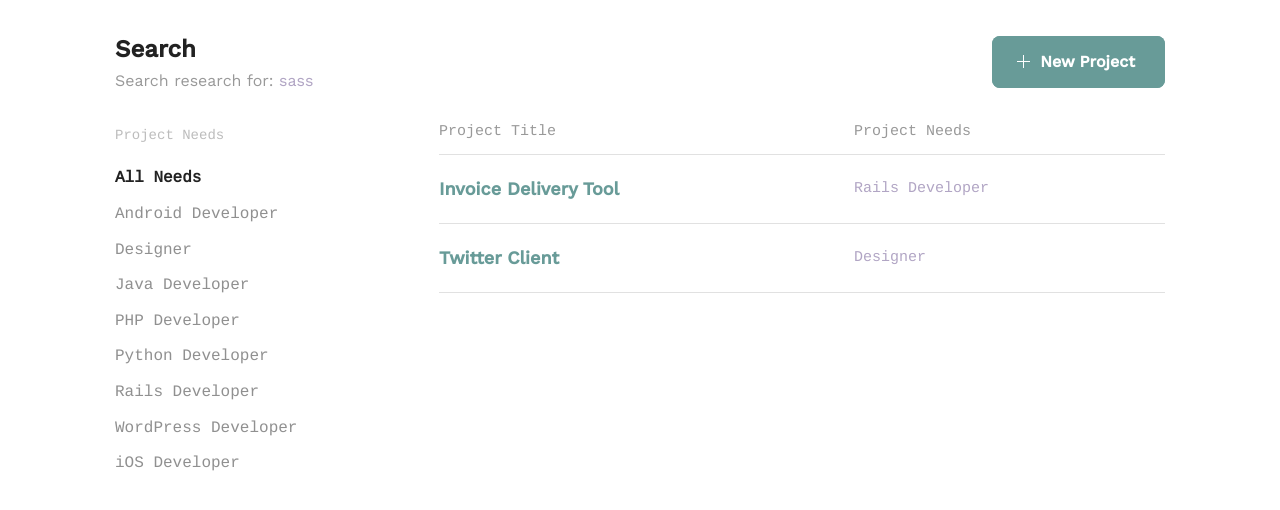
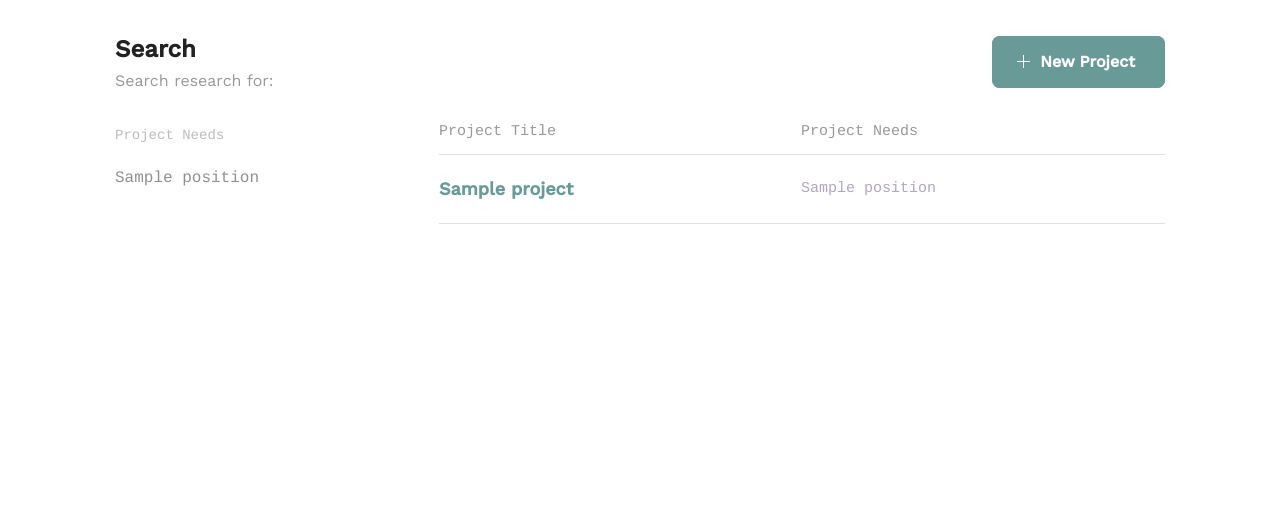
Before and after one commit to hyungmogu/social-team-builder, a Django app: page /search/ in a window 1280 px wide. Shown: the part 91-601 px from the top of the page. Run offline with Django 3.2, Linux system fonts and the light colour scheme; tables that the repository leaves empty hold one stand-in row (values such as "Sample post"); parts of the project's set-up code (start-up, migrations or seed data) failed here and were passed over.

Commit message:
feat: Hook '/search' to view

```diff
--- a/project/assets/css/global.css
+++ b/project/assets/css/global.css
@@ -1606,9 +1606,11 @@
   position: relative;
 }
 /* line 4, ../sass/circle/components/forms.sass */
-.circle--search input {
+.circle--search input,
+.circle--search form {
   margin: 0;
 }
+
 /* line 6, ../sass/circle/components/forms.sass */
 .circle--search button {
   height: 20px;
--- a/project/templates/layout.html
+++ b/project/templates/layout.html
@@ -41,13 +41,15 @@
         </div>
         <div class="circle--fluid--cell circle--fluid--primary">
           <div class="circle--search">
-            <input type="text" placeholder="Search Projects..." />
-            <button>
-              <svg version="1.1" class="search" xmlns="http://www.w3.org/2000/svg" xmlns:xlink="http://www.w3.org/1999/xlink" x="0px" y="0px" viewBox="0 0 12 12" xml:space="preserve">
-                <path d="M12,10.6L8.3,6.9C8.7,6.2,9,5.4,9,4.5C9,2,7,0,4.5,0S0,2,0,4.5S2,9,4.5,9c0.9,0,1.7-0.3,2.4-0.7l3.7,3.7L12,10.6z M2,4.5
-                C2,3.1,3.1,2,4.5,2S7,3.1,7,4.5C7,5.9,5.9,7,4.5,7S2,5.9,2,4.5z"/>
-              </svg>
-            </button>
+            <form action="/search/" method="GET">
+              <input type="text" name="q" placeholder="Search Projects..." />
+              <button type="submit">
+                <svg version="1.1" class="search" xmlns="http://www.w3.org/2000/svg" xmlns:xlink="http://www.w3.org/1999/xlink" x="0px" y="0px" viewBox="0 0 12 12" xml:space="preserve">
+                  <path d="M12,10.6L8.3,6.9C8.7,6.2,9,5.4,9,4.5C9,2,7,0,4.5,0S0,2,0,4.5S2,9,4.5,9c0.9,0,1.7-0.3,2.4-0.7l3.7,3.7L12,10.6z M2,4.5
+                  C2,3.1,3.1,2,4.5,2S7,3.1,7,4.5C7,5.9,5.9,7,4.5,7S2,5.9,2,4.5z"/>
+                </svg>
+              </button>
+            </form>
           </div>
         </div>
         <div class="circle--fluid--cell circle--fluid--secondary">
--- a/project/templates/main/search.html
+++ b/project/templates/main/search.html
@@ -5,7 +5,7 @@
     <div class="circle--page--header circle--fluid">
       <div class="circle--fluid--cell circle--fluid--primary">
         <h2>Search</h2>
-        <p>Search research for: <span class="secondary-label">sass</span></p>
+        <p>Search research for: <span class="secondary-label">{{ search_term }}</span></p>
       </div>
       <div class="circle--fluid--cell circle--fluid--secondary">
         <a class="button button-primary icon-on-left" href="project_new.html">
@@ -21,15 +21,9 @@
       <div class="circle--filter circle--secondary--module">
         <h4>Project Needs</h4>
         <ul class="circle--filter--list">
-          <li><a class="selected">All Needs</a></li>
-          <li><a>Android Developer</a></li>
-          <li><a>Designer</a></li>
-          <li><a>Java Developer</a></li>
-          <li><a>PHP Developer</a></li>
-          <li><a>Python Developer</a></li>
-          <li><a>Rails Developer</a></li>
-          <li><a>WordPress Developer</a></li>
-          <li><a>iOS Developer</a></li>
+            {% for need in project_needs %}
+              <li><a href="/search/by_position?q={{ need.name }}">{{ need.name }}</a></li>
+            {% endfor %}
         </ul>
       </div>
     </div>
@@ -43,22 +37,16 @@
           </tr>
         </thead>
         <tbody>
-          <tr class="clickable-row" data-href="project.html">
-            <td>
-              <h3>Invoice Delivery Tool</h3>
-            </td>
-            <td class="circle--cell--right">
-              <span class="secondary-label">Rails Developer</span>
-            </td>
-          </tr>
-          <tr class="clickable-row" data-href="project.html">
-            <td>
-              <h3>Twitter Client</h3>
-            </td>
-            <td class="circle--cell--right">
-              <span class="secondary-label">Designer</span>
-            </td>
-          </tr>
+            {% for project in projects %}
+            <tr class="clickable-row" data-href="{% url 'project' pk=project.pk %}">
+              <td>
+                <h3>{{ project.title }}</h3>
+              </td>
+              <td class="circle--cell--right">
+                <span class="secondary-label">{{ project.positions.all|join:", " }}</span>
+              </td>
+            </tr>
+          {% endfor %}
         </tbody>
       </table>
 
```
